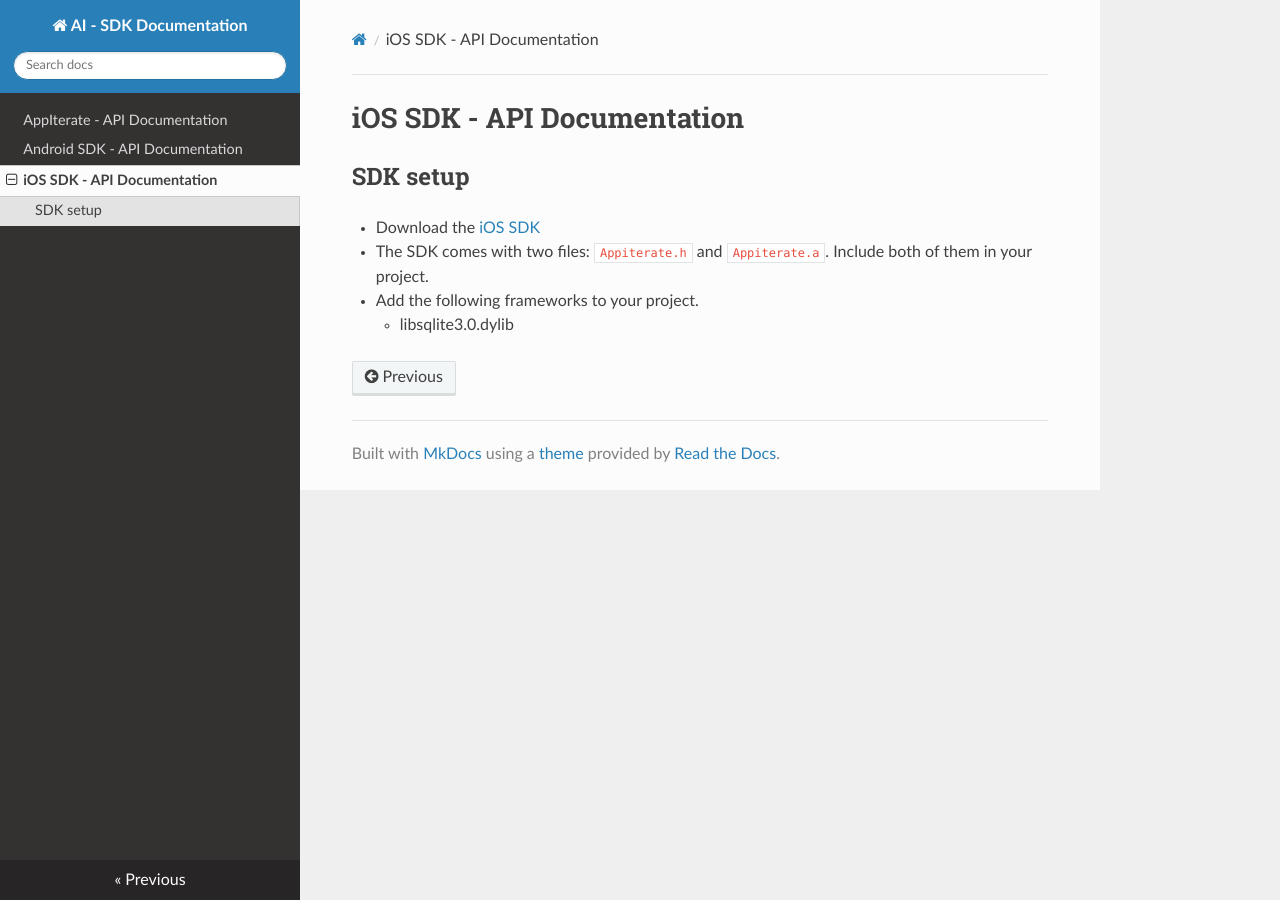
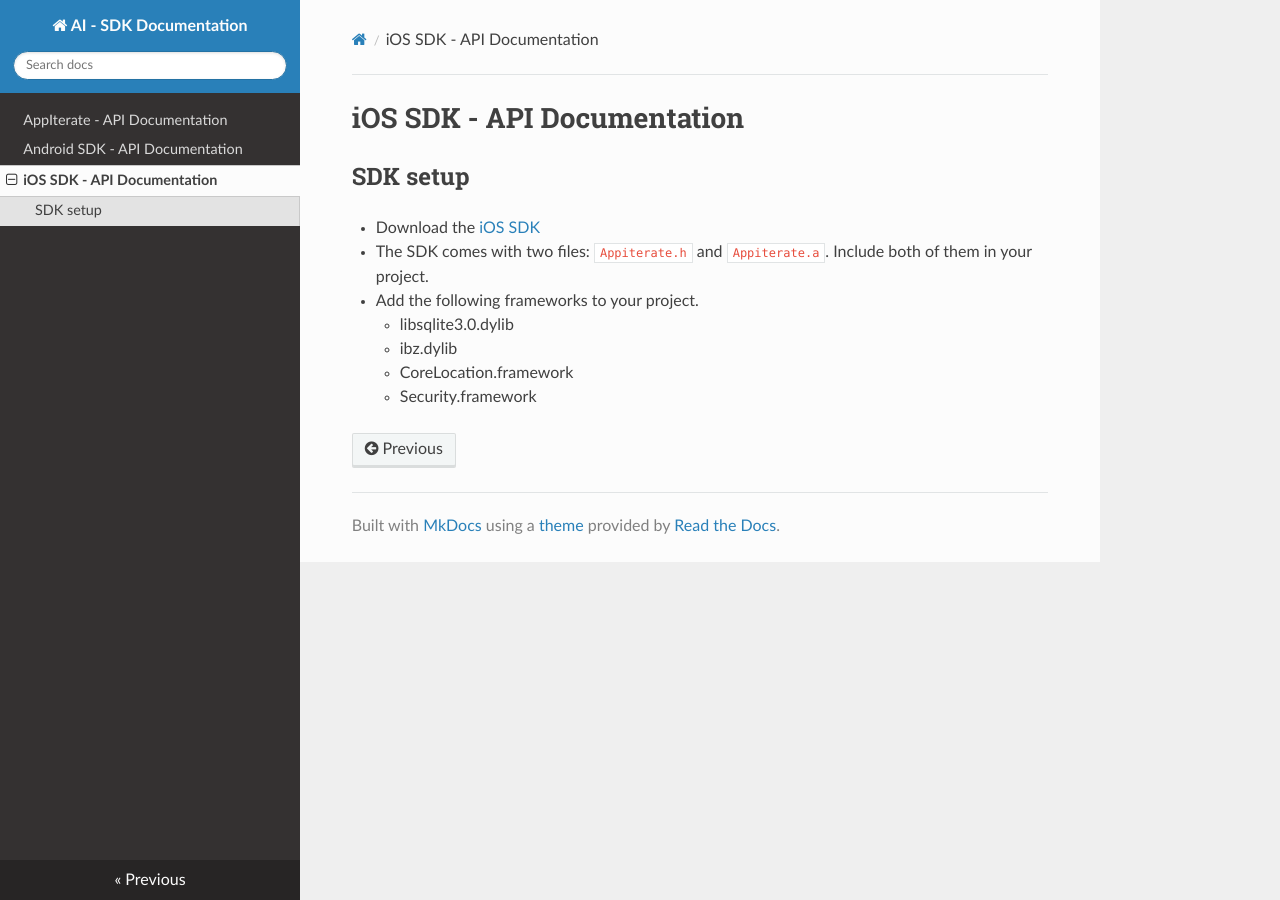
Before and after one commit to AppIterate/docs, an MkDocs documentation site: the page built from docs/iOS.md, in a window 1280 px wide. Built offline with MkDocs 1.6.1, drawn with Linux system fonts in a browser that asks for light colours; nearby versions of some CDN libraries.

Commit message:
ios doc update SDK deps

```diff
--- a/docs/iOS.md
+++ b/docs/iOS.md
@@ -6,3 +6,6 @@
 * The SDK comes with two files: `Appiterate.h` and `Appiterate.a`. Include both of them in your project.
 * Add the following frameworks to your project.
     * libsqlite3.0.dylib
+    * ibz.dylib
+    * CoreLocation.framework
+    * Security.framework
```
